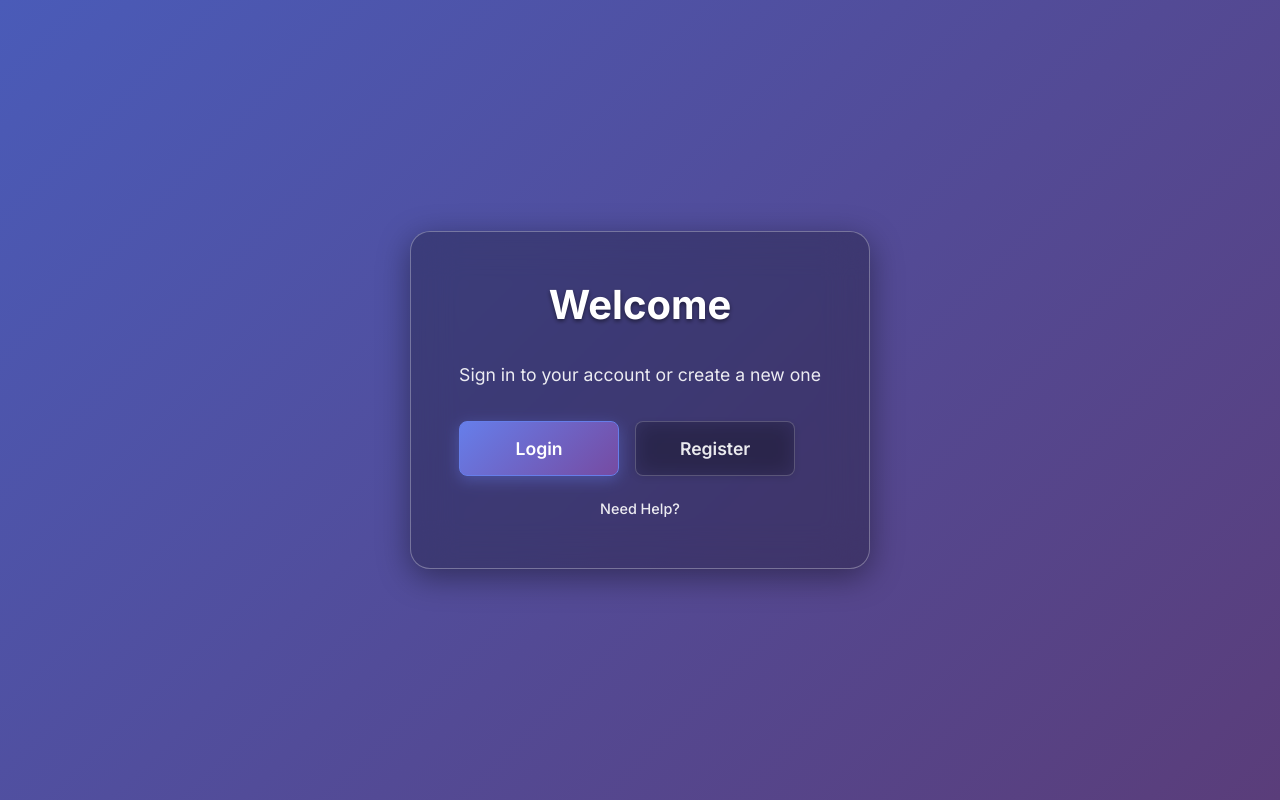
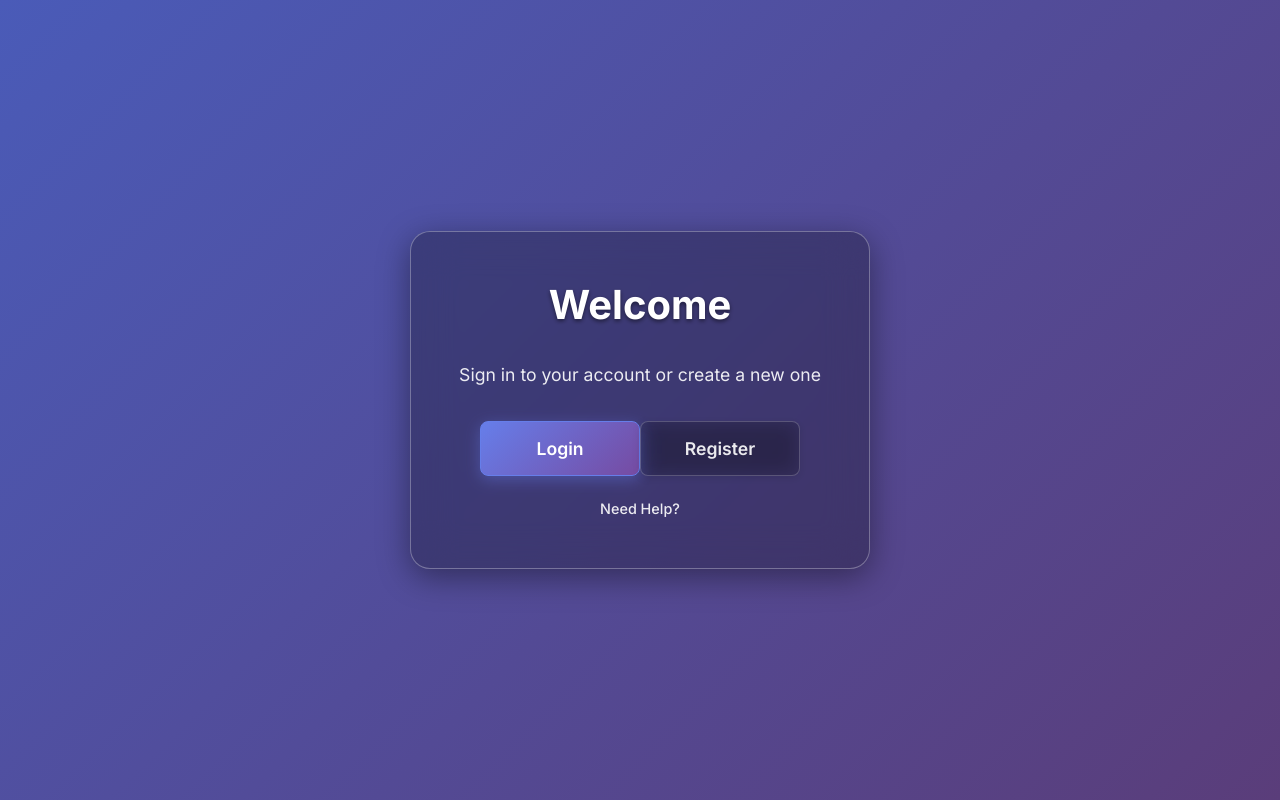
Before and after one commit to In2siders/frontend-monorepo, a React (Vite) app in the folder apps/web/: page / in a window 1280 px wide. Built offline with nearby package versions, Linux system fonts and the light colour scheme.

Commit message:
Co-authored-by: Ezequiel C. <ReinadoRojo@users.noreply.github.com>

```diff
--- a/apps/web/src/pages/home.jsx
+++ b/apps/web/src/pages/home.jsx
@@ -10,16 +10,12 @@
         <p className="subtitle">Sign in to your account or create a new one</p>
       </div>
 
-      <div className="button-group">
+      <div className="flex gap-4 flex-col">
         <Button variant="accent" size="large" asChild>
-          <Link to={"/auth/login"}>
-            Login
-          </Link>
+          <Link to={"/auth/login"}>Login</Link>
         </Button>
         <Button variant="secondary" size="large" asChild>
-          <Link to={"/auth/register"}>
-            Register
-          </Link>
+          <Link to={"/auth/register"}>Register</Link>
         </Button>
       </div>
 
@@ -27,5 +23,5 @@
         Need Help?
       </a>
     </div>
-  )
+  );
 }
```
